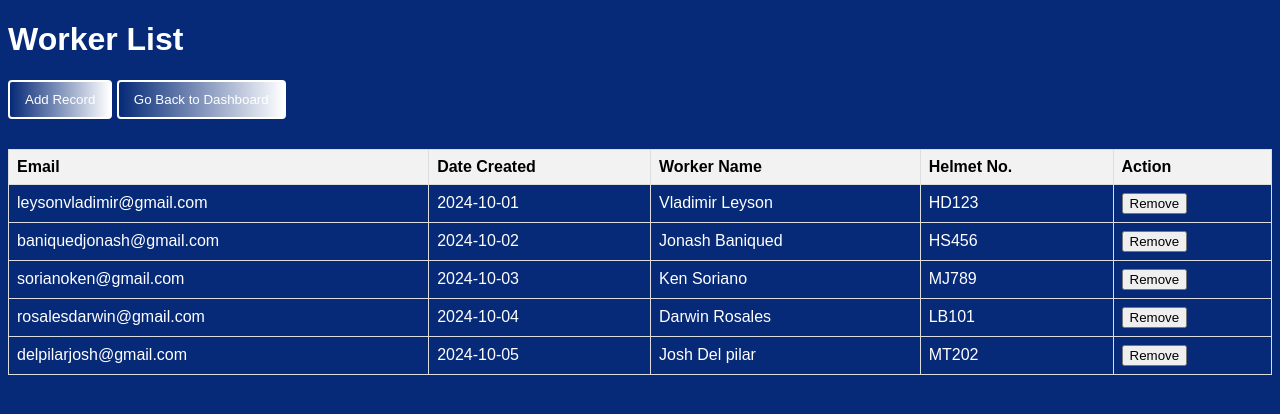
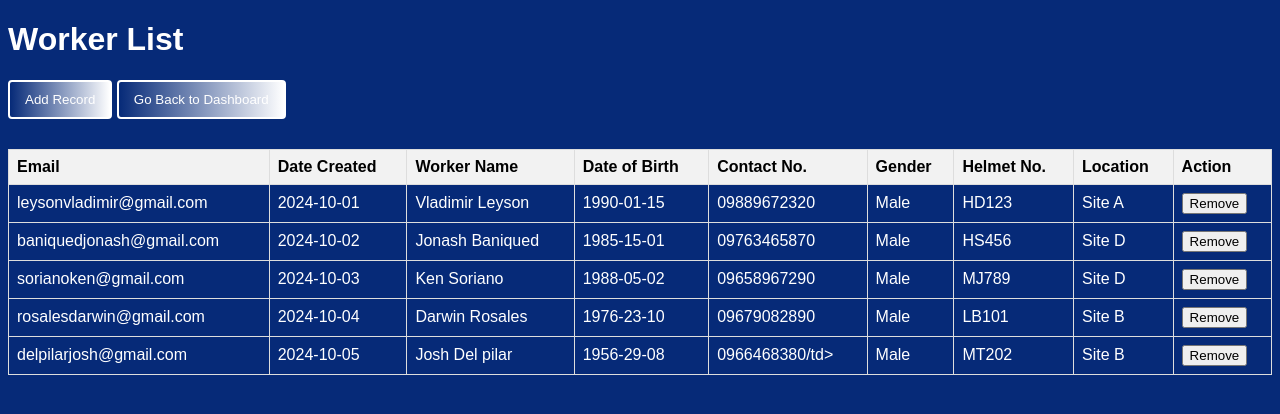
Before and after one commit to Bernardino5/Capstone---Website, a PHP site: page /worker.php in a window 1280 px wide. Shown: the top 414 px of the page. Run offline with PHP 8.4, Linux system fonts and the light colour scheme.

Commit message:
worker.php

```diff
--- a/worker.php
+++ b/worker.php
@@ -56,9 +56,11 @@
             <input type="email" id="email" placeholder="Email" required>
             <input type="date" id="dateCreated" required>
             <input type="text" id="workerName" placeholder="Worker Name" required>
-            <input type="date of Birth" id="dateofBirth" placeholder="Date of Birth" required>
-            <input type="text" id="Contact" placeholder="ContactNo." required>
+            <input type="date" id="dateOfBirth" required>
+            <input type="text" id="contact" placeholder="Contact No." required>
+            <input type="text" id="gender" placeholder="Gender" required>
             <input type="text" id="helmetNo" placeholder="Helmet No." required>
+            <input type="text" id="location" placeholder="Location" required>
             <button type="submit" class="button">Register Worker</button>
             <button type="button" class="button" id="cancelButton">Cancel</button>
         </form>
@@ -70,7 +72,11 @@
                 <th>Email</th>
                 <th>Date Created</th>
                 <th>Worker Name</th>
+                <th>Date of Birth</th>
+                <th>Contact No.</th>
+                <th>Gender</th>
                 <th>Helmet No.</th>
+                <th>Location</th>
                 <th>Action</th>
             </tr>
         </thead>
@@ -79,37 +85,58 @@
                 <td>leysonvladimir@gmail.com</td>
                 <td>2024-10-01</td>
                 <td>Vladimir Leyson</td>
+                <td>1990-01-15</td>
+                <td>09889672320</td>
+                <td>Male</td>
                 <td>HD123</td>
+                <td>Site A</td>
                 <td><button onclick="removeWorker(this)">Remove</button></td>
             </tr>
             <tr>
                 <td>baniquedjonash@gmail.com</td>
                 <td>2024-10-02</td>
                 <td>Jonash Baniqued</td>
+                <td>1985-15-01</td>
+                <td>09763465870</td>
+                <td>Male</td>
                 <td>HS456</td>
+                <td>Site D</td>
                 <td><button onclick="removeWorker(this)">Remove</button></td>
             </tr>
             <tr>
                 <td>sorianoken@gmail.com</td>
                 <td>2024-10-03</td>
                 <td>Ken Soriano</td>
+                <td>1988-05-02</td>
+                <td>09658967290</td>
+                <td>Male</td>
                 <td>MJ789</td>
+                <td>Site D</td>
                 <td><button onclick="removeWorker(this)">Remove</button></td>
             </tr>
             <tr>
                 <td>rosalesdarwin@gmail.com</td>
                 <td>2024-10-04</td>
                 <td>Darwin Rosales</td>
+                <td>1976-23-10</td>
+                <td>09679082890</td>
+                <td>Male</td>
                 <td>LB101</td>
+                <td>Site B</td>
                 <td><button onclick="removeWorker(this)">Remove</button></td>
             </tr>
             <tr>
                 <td>delpilarjosh@gmail.com</td>
                 <td>2024-10-05</td>
                 <td>Josh Del pilar</td>
+                <td>1956-29-08</td>
+                <td>0966468380/td>
+                <td>Male</td>
                 <td>MT202</td>
+                <td>Site B</td>
                 <td><button onclick="removeWorker(this)">Remove</button></td>
             </tr>
+            <!-- Additional rows can go here -->
         </tbody>
     </table>
 
@@ -135,7 +162,11 @@
             const email = document.getElementById('email').value;
             const dateCreated = document.getElementById('dateCreated').value;
             const workerName = document.getElementById('workerName').value;
+            const dateOfBirth = document.getElementById('dateOfBirth').value;
+            const contact = document.getElementById('contact').value;
+            const gender = document.getElementById('gender').value;
             const helmetNo = document.getElementById('helmetNo').value;
+            const location = document.getElementById('location').value;
 
             // Create a new row
             const row = document.createElement('tr');
@@ -143,7 +174,11 @@
                 <td>${email}</td>
                 <td>${dateCreated}</td>
                 <td>${workerName}</td>
+                <td>${dateOfBirth}</td>
+                <td>${contact}</td>
+                <td>${gender}</td>
                 <td>${helmetNo}</td>
+                <td>${location}</td>
                 <td><button onclick="removeWorker(this)">Remove</button></td>
             `;
 
```
